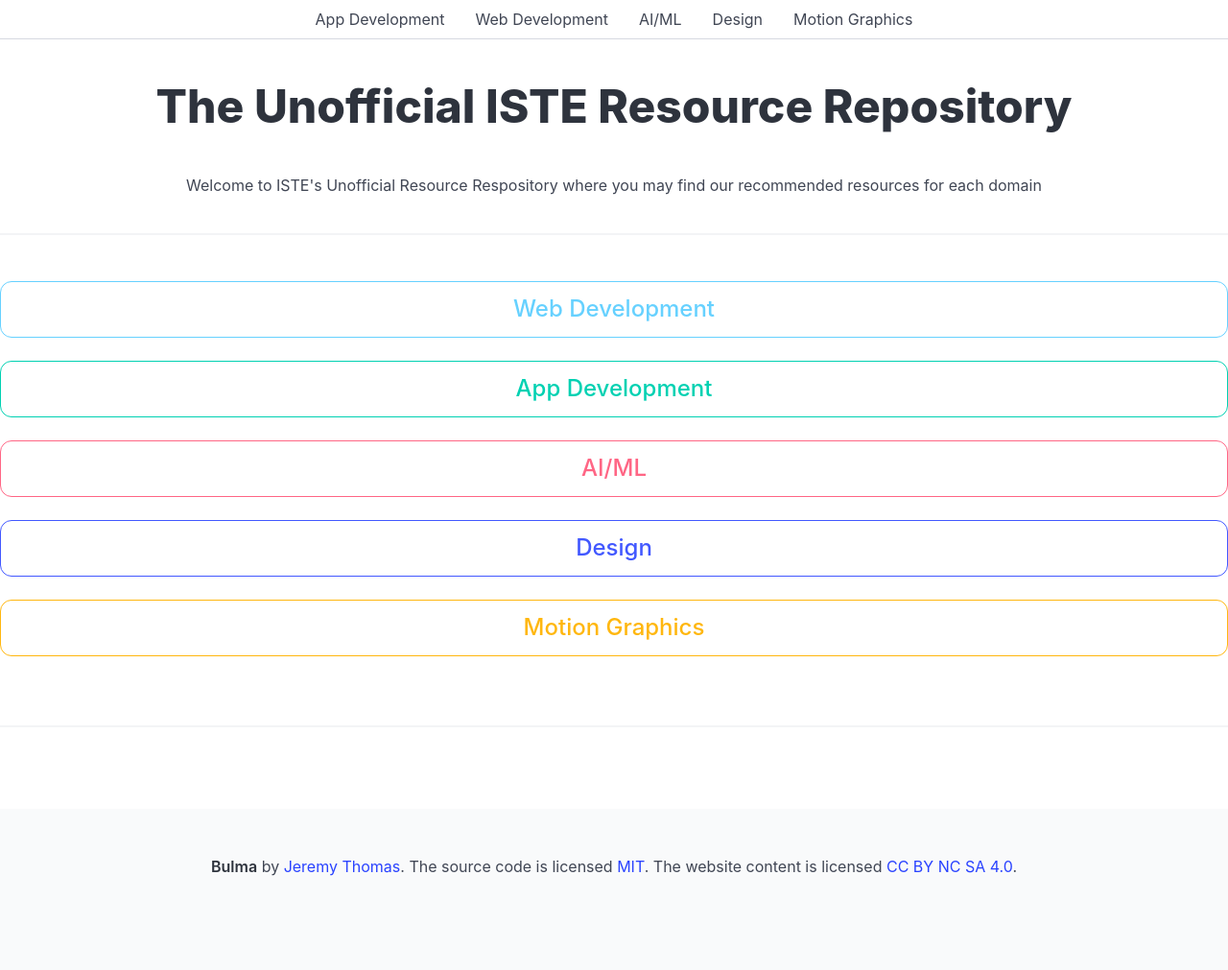
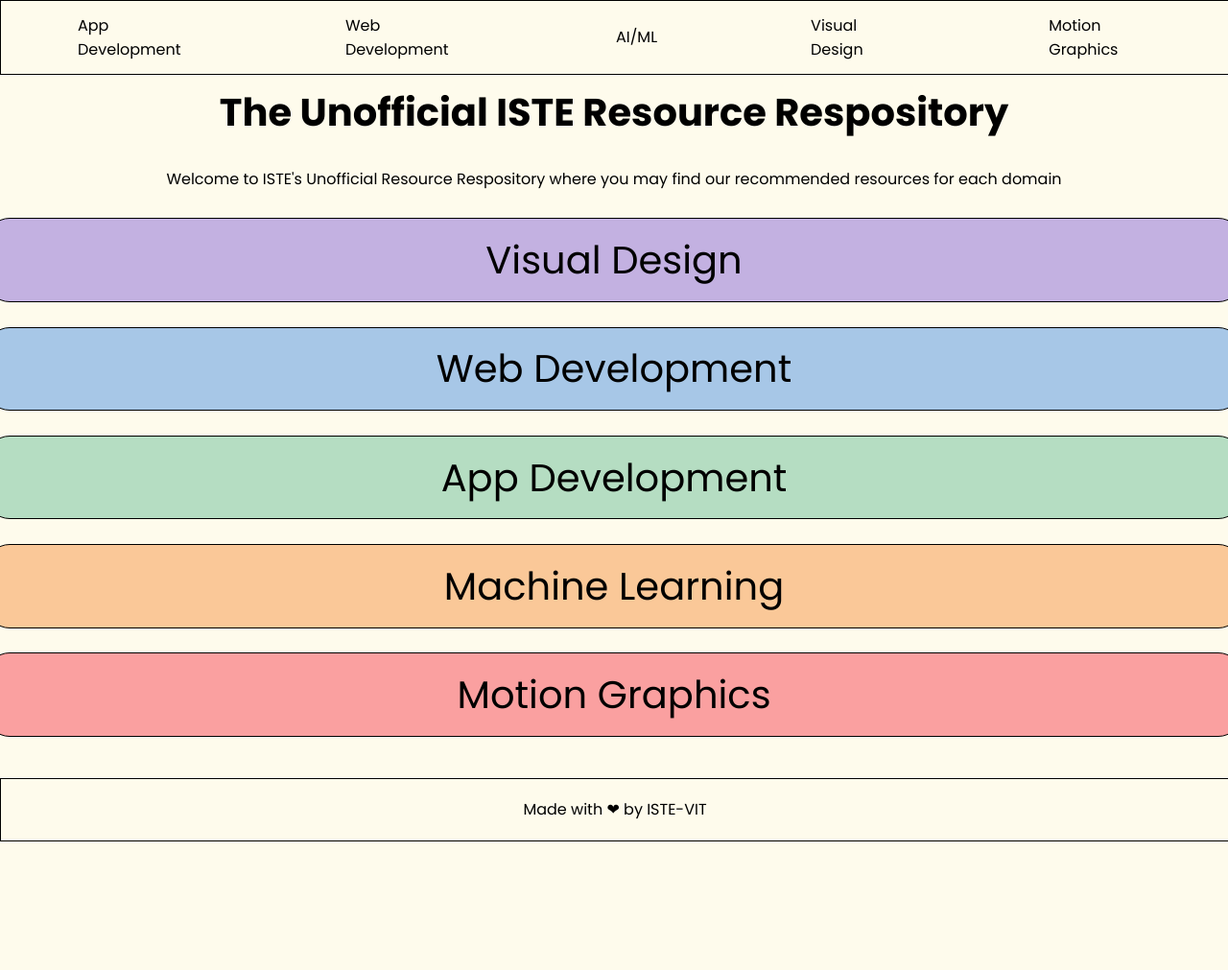
Before and after one commit to rs0125/Unofficial_ISTE_Resource_Repo, a Flask app: page / in a window 1280 px wide. Shown: the whole page at 96% size. After the commit the page ends 877 px from the top, so only its background shows below. Run offline with Flask 2, Linux system fonts and the light colour scheme.

Commit message:
Custom CSS

```diff
--- a/app.py
+++ b/app.py
@@ -9,11 +9,11 @@ app = Flask(__name__)
 @app.route("/")
 @app.route("/home")
 def home():
-    return render_template("index.html", title="The Unofficial ISTE Resource Repository")
+    return render_template("index.html")
 
 @app.route("/design")
 def design():
-    return render_template("display.html", title="Design", resources=design_res)
+    return render_template("display.html", title="Visual Design", resources=design_res)
 
 @app.route("/web")
 def webdev():
@@ -26,7 +26,7 @@ def appdev():
 
 @app.route("/aiml")
 def aiml():
-    return render_template("wip.html", title="AI/ML")
+    return render_template("wip.html", title="Machine Learning")
 
 @app.route("/motiongraphics")
 def motion():
--- a/static.py
+++ b/static.py
@@ -14,22 +14,31 @@ design_res = [{"title": "Design Fundamentals", "type" : "video", "url": "https:/
 
 web_res = [{"title": "CS50 Django", "type" : "video", "url": "https://www.youtube.com/embed/w8q0C-C1js4?si=Ruvl7HEEiqp2ntaa"},
            {"title": "Sigma WebDev", "type" : "video", "url": "https://www.youtube.com/embed/videoseries?si=hY284F2O1mkN59pE&amp;list=PLu0W_9lII9agq5TrH9XLIKQvv0iaF2X3w"},
-           {"title": "CS50 Django", "type" : "video", "url": "https://www.youtube.com/embed/videoseries?si=liTAI2bWd5cHPR9o&amp;list=PLdHg5T0SNpN3EoN3PEyCmPR42Ok_44OFT"},
-           {"title": "CS50 Django", "type" : "video", "url": "https://www.youtube.com/embed/videoseries?si=j5UlQ2A0ngCrgSxe&amp;list=PLuHGmgpyHfRyL233CDEALV1BN6Xwqwb99"},
-           {"title": "CS50 Django", "type" : "video", "url": "https://www.youtube.com/embed/videoseries?si=h6AurzRhmNfJ_Oy_&amp;list=PLzjZaW71kMwScTRKzoasdyB1sX-a9EbFp"},
+           {"title": "Rest API", "type" : "video", "url": "https://www.youtube.com/embed/videoseries?si=liTAI2bWd5cHPR9o&amp;list=PLdHg5T0SNpN3EoN3PEyCmPR42Ok_44OFT"},
+           {"title": "Node JS Job Portal", "type" : "video", "url": "https://www.youtube.com/embed/videoseries?si=j5UlQ2A0ngCrgSxe&amp;list=PLuHGmgpyHfRyL233CDEALV1BN6Xwqwb99"},
+           {"title": "JS Course", "type" : "video", "url": "https://www.youtube.com/embed/videoseries?si=h6AurzRhmNfJ_Oy_&amp;list=PLzjZaW71kMwScTRKzoasdyB1sX-a9EbFp"},
            {"title": "NextJS", "type" : "video", "url": "https://www.youtube.com/embed/vCOSTG10Y4o?si=F_AzKq9-__D23KYf"},
-           {"title": "NextJS", "type" : "video", "url": "https://www.youtube.com/embed/erEgovG9WBs?si=D8zAvTEuitNpwbJF"},
+           {"title": "100 Web Dev Concepts", "type" : "video", "url": "https://www.youtube.com/embed/erEgovG9WBs?si=D8zAvTEuitNpwbJF"},
            {"title": "GeeksforGeeks Docs", "type" : "article", "url": "https://www.geeksforgeeks.org/"},
            {"title": "MDN Docs", "type" : "article", "url": "https://developer.mozilla.org/en-US/"},
            {"title": "TailwindCSS Docs", "type" : "article", "url": "https://tailwindcss.com/"},
            {"title": "Awwwards- Web Design Inspo", "type" : "inspo", "url": "https://www.awwwards.com/"}]
 
 app_res = [{"title": "Kotlin Basics", "type" : "video", "url": "https://www.youtube.com/embed/AeC4G-H-MQA?si=KrdoJ66WBf9g3q1M"},
-           {"title": "Kotlin Basics", "type" : "video", "url": "https://www.youtube.com/embed/qvDo0SKR8-k?si=MBOXl2W4x4U0jy_b"},
+           {"title": "Jetpack Compose Basics", "type" : "video", "url": "https://www.youtube.com/embed/qvDo0SKR8-k?si=MBOXl2W4x4U0jy_b"},
            {"title": "Phillip Lackner", "type" : "video", "url": "https://www.youtube.com/embed/videoseries?si=i_wiGDbP7pxD7idy&amp;list=PLQkwcJG4YTCSVDhww92llY3CAnc_vUhsm"},
-           {"title": "Phillip Lackner", "type" : "video", "url": "https://www.youtube.com/embed/VPvVD8t02U8?si=UxL0heG6hkjOkM7E"},
+           {"title": "Flutter Course", "type" : "video", "url": "https://www.youtube.com/embed/VPvVD8t02U8?si=UxL0heG6hkjOkM7E"},
            {"title": "Android Developers Official", "type" : "article", "url": "https://developer.android.com/get-started/overview"},
            {"title": "Flutter Docs", "type" : "article", "url": "https://docs.flutter.dev/"},
            {"title": "Ashwani's Special Notes", "type" : "article", "url": "https://immediate-amusement-e5a.notion.site/Android-App-Development-ecc44de08bf845368e1cef6cd22456f5"},
            {"title": "Google's Material Design", "type" : "inspo", "url": "https://m3.material.io/"},
            {"title": "Beautiful Repository Consisting of Jetpack Compose Examples", "type" : "inspo", "url": "https://github.com/android/compose-samples/tree/main"}]
+
+
+motion_res = [
+            {"title": "Kotlin Basics", "type" : "video", "url": "https://www.youtube.com/embed/AeC4G-H-MQA?si=KrdoJ66WBf9g3q1M"},
+           {"title": "Kotlin Basics", "type" : "video", "url": "https://www.youtube.com/embed/qvDo0SKR8-k?si=MBOXl2W4x4U0jy_b"},
+           {"title": "Phillip Lackner", "type" : "video", "url": "https://www.youtube.com/embed/videoseries?si=i_wiGDbP7pxD7idy&amp;list=PLQkwcJG4YTCSVDhww92llY3CAnc_vUhsm"},
+           {"title": "Phillip Lackner", "type" : "video", "url": "https://www.youtube.com/embed/VPvVD8t02U8?si=UxL0heG6hkjOkM7E"},
+           {"title": "Android Developers Official", "type" : "article", "url": "https://developer.android.com/get-started/overview"},
+]
--- /dev/null
+++ b/static/stylesheets/style.css
@@ -0,0 +1,99 @@
+html {
+    background-color: #FEFBEC;
+}
+
+body {
+    margin: 0%;
+
+}
+
+h1 {
+    font-size: 250%;
+}
+
+h2{
+    font-size: 200%;
+    font-weight: 600;
+}
+
+* {
+    font-family: "Poppins";
+
+}
+
+ li {
+    list-style-type: none;
+}
+
+.centerkumar {
+    display: flex; flex-direction: row; align-items: center; justify-content: center;
+}
+
+.columnkumar {
+    display: flex; flex-direction: column; align-items: center; justify-content: center;
+}
+
+.buttonkumar{
+    background-color: #B5DDC2;
+    font-size: 250%;
+    width: 100%;
+    color: black;
+    padding: 1% 1%;
+    margin: 1%;
+    border: solid black 1px;
+    border-radius: 24px;
+
+}
+
+.titlekumar{
+    background-color: #B5DDC2;
+    font-size: 250%;
+    width: 100%;
+    color: black;
+    padding: 1% 1%;
+    margin: 0%;
+    border: solid black 1px;
+
+}
+
+ .buttonkumar a:link, a:visited{
+    text-decoration: none;
+    color: black;
+}
+
+li a:link, a:visited{
+    text-decoration: none;
+    color: black;
+}
+
+.header{
+    background-color: #FEFBEC;
+    position: fixed ;
+    margin: 0%;
+    padding: 1% 0%;
+    width: 100%;
+    border: solid black 1px;
+}
+.header li{
+    margin: 0em 5em 0em 5em;
+}
+
+
+footer{
+    background-color: #FEFBEC;
+    margin: 0%;
+    padding: 0.3% 0%;
+    width: 100%;
+    left: 0;
+    bottom: 0;
+    border: solid black 1px;
+}
+
+.clear { clear: both; height: 30px; margin: 0%;}
+
+.smolclear { clear: both; height: 15px; margin: 0%;}
+
+footer a:link, a:visited {
+    text-decoration: none;
+    color: black;
+}
--- a/templates/index.html
+++ b/templates/index.html
@@ -1,44 +1,40 @@
 {%extends "layout.html"%}
 {%block content%}
 
-<div class="block">
-    <p style="display: flex; flex-direction: row; align-items: center; justify-content: center;">Welcome to ISTE's
+
+<div>
+    <h1 class="centerkumar">The Unofficial ISTE Resource Respository</h1>
+    <p class="centerkumar">Welcome to ISTE's
         Unofficial Resource Respository where you may find our recommended resources for each domain</p>
 </div>
-<style>
-    .bottom-three {
-       margin-bottom: 1cm;
-    }
-  </style>
-<p class="bottom-three">
- </p>
 
-<hr>
-<br>
 
-<div class="block">
-    <a href="/web" class="button is-fullwidth is-info is-outlined is-large">Web Development</a>
+
+<div class="columnkumar">
+    <div class="buttonkumar centerkumar" style="background-color: #C3B1E1;">
+        <a href="/design">Visual Design</a>
     </div>
 
-<div class="block">
-    <a href="/app" class="button is-fullwidth is-primary is-outlined is-large">App Development</a>
+    <div class="buttonkumar centerkumar" style="background-color: #A7C7E7;">
+        <a href="/web">Web Development</a>
     </div>
 
-<div class="block">
-    <a href="/aiml" class="button is-fullwidth is-danger is-outlined is-large">AI/ML</a>
+    <div class="buttonkumar centerkumar">
+        <a href="/app">App Development</a>
     </div>
 
-<div class="block">
-    <a href="/design" class="button is-fullwidth is-link is-outlined is-large">Design</a>
+    <div class="buttonkumar centerkumar" style="background-color: #FAC898;">
+        <a href="/aiml">Machine Learning</a>
     </div>
 
-<div class="block">
-    <a href="/motiongraphics" class="button is-fullwidth is-warning is-outlined is-large">Motion Graphics</a>
+
+    <div class="buttonkumar centerkumar" style="background-color: #FAA0A0;">
+        <a href="/motiongraphics">Motion Graphics</a>
     </div>
 
 </div>
-<br>
-<hr>
-<p class="bottom-three">  <br></p>
+
+
+
 
 {% endblock content %}
--- a/templates/layout.html
+++ b/templates/layout.html
@@ -4,52 +4,49 @@
 <head>
   <meta charset="utf-8">
   <meta name="viewport" content="width=device-width, initial-scale=1">
-    <link rel="stylesheet" href="https://cdn.jsdelivr.net/npm/bulma@1.0.0/css/bulma.min.css">
+  <link rel="stylesheet" href="{{ url_for('static', filename='stylesheets/style.css') }}">
+  <link rel="preconnect" href="https://fonts.googleapis.com">
+<link rel="preconnect" href="https://fonts.gstatic.com" crossorigin>
+<link href="https://fonts.googleapis.com/css2?family=Poppins:ital,wght@0,100;0,200;0,300;0,400;0,500;0,600;0,700;0,800;0,900;1,100;1,200;1,300;1,400;1,500;1,600;1,700;1,800;1,900&display=swap" rel="stylesheet">
   {%if title%}
   <title>{{title}}</title>
   {%else%}
   <title>Document</title>
   {%endif%}
 </head>
-<style>
-    .bottom-three {
-       margin-bottom: 1cm;
-    }
-  </style>
 
 
 <body>
-    <div class="block" margin="200p">
-        <div class="tabs">
-            <ul style="display: flex; flex-direction: row; align-items: center; justify-content: center;">
-                <li><a href="/app" class="navbar-item">App Development</a></li>
-                <li><a href="/web" class="navbar-item">Web Development</a></li>
-                <li><a href="/aiml" class="navbar-item is-disabled">AI/ML</a></li>
-                <li><a href="/design" class="navbar-item">Design</a></li>
-                <li><a href="/motiongraphics" class="navbar-item">Motion Graphics</a></li>
+  <div>
+
+    <div>
+      <ul class="header centerkumar">
+        <li><a href="/app">App Development</a></li>
+        <li><a href="/web">Web Development</a></li>
+        <li><a href="/aiml">AI/ML</a></li>
+        <li><a href="/design">Visual Design</a></li>
+        <li><a href="/motiongraphics">Motion Graphics</a></li>
       </ul>
     </div>
+<div class="clear"></div>
+<div class="clear"></div>
+    <div>
 
-        <div class="block" style="display: flex; flex-direction: row; align-items: center; justify-content: center;">
-                    <h1 class="title is-1" style="margin: 0.5cm;">{{title}}</h1>
+      {%if title%}
+      <h1 class="titlekumar centerkumar">{{title}}</h1>
+      {%else%}
+      {%endif%}
+
+
     </div>
 
   </div>
 
   {% block content %} {% endblock %}
+  <div class="clear"></div>
 
   <footer class="footer">
-        <div class="content has-text-centered">
-          <p>
-            <strong>Bulma</strong> by <a href="https://jgthms.com">Jeremy Thomas</a>.
-            The source code is licensed
-            <a href="http://opensource.org/licenses/mit-license.php">MIT</a>. The
-            website content is licensed
-            <a href="http://creativecommons.org/licenses/by-nc-sa/4.0/"
-              >CC BY NC SA 4.0</a
-            >.
-          </p>
-        </div>
+    <p class="centerkumar"><a href="/">Made with ❤ by ISTE-VIT</a></p>
   </footer>
 </body>
 
--- a/templates/wip.html
+++ b/templates/wip.html
@@ -2,9 +2,9 @@
 {%block content%}
 
 <div style="margin: 8cm;">
-<div class="block content" style="display: flex; flex-direction: row; align-items: center; justify-content: center;">
+<div class="centerkumar">
 
-    <h1 class="title is-1" style="color: rgb(211, 163, 90);">Work in progress</h1>
+    <h1 class="title is-1" style="color: black;">Work in progress</h1>
 </div>
 </div>
 {% endblock content %}
```
Also changed, not shown: templates/display.html (+8 -8 lines). Lines whose indentation alone changed are shown as unchanged.
